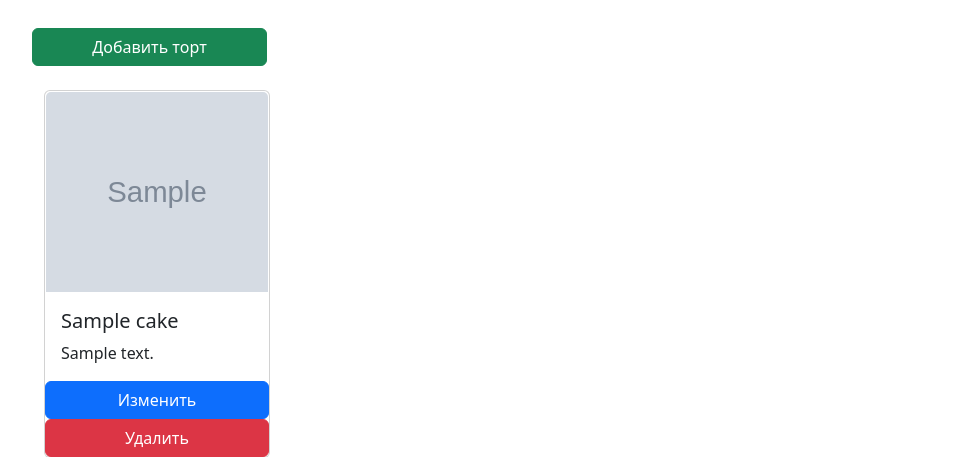
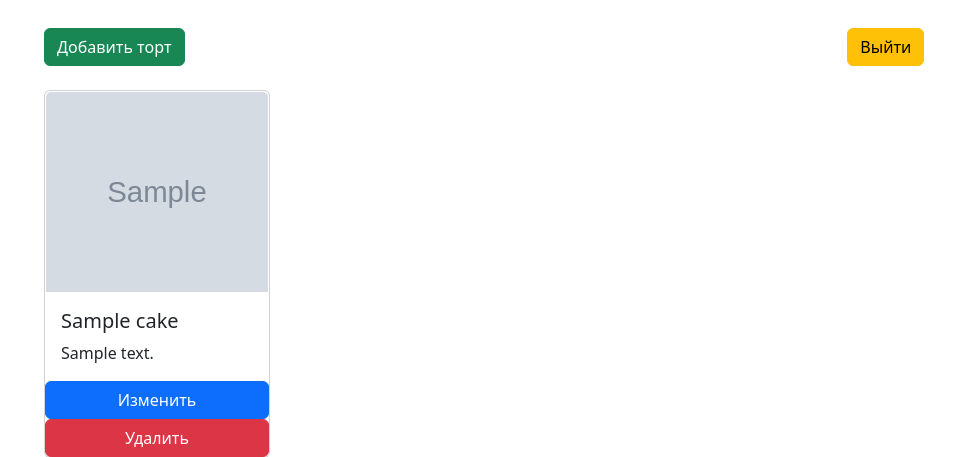
Before and after one commit to megapolys/kateteria, a Flask app: template templates/admin.html in a window 1280 px wide. Shown: the part 72-529 px from the top of the page, without its empty margins (126-1081 px from the left). Run offline with Flask 2, Linux system fonts and the light colour scheme; the template is opened without the code that fills it: values that come from a table or form of the project are taken from there, most other values are stand-ins (such as "Sample title", 1, 10 or a date in 2020); grey boxes marked "Sample" are stand-in pictures; parts of the project's set-up code (start-up, migrations or seed data) failed here and were passed over.

Commit message:
logout button

```diff
--- a/main.py
+++ b/main.py
@@ -90,7 +90,11 @@ def feedback():
 @app.route('/admin_login', methods=['GET', 'POST'])
 def admin_login():
     if current_user.is_authenticated:
-        return redirect('/admin')
+        if request.args.get('action', None) == 'logout':
+            logout_user()
+            return redirect('/admin_login')
+        else:
+            return redirect('/admin')
 
     login_form = AdminLoginForm()
     if login_form.validate_on_submit():
--- a/templates/admin.html
+++ b/templates/admin.html
@@ -3,10 +3,16 @@
 
 {% block content %}
     <div class="container start-50" style="padding: 100px 100px 100px 100px;">
-        <div class="row col-3">
-            <button type="button" class="btn btn-success" data-bs-toggle="modal" data-bs-target="#createCakeForm">
-                Добавить торт
-            </button>
+        <div class="row">
+            <div class="col-10">
+                <button type="button" class="btn btn-success" data-bs-toggle="modal"
+                        data-bs-target="#createCakeForm">
+                    Добавить торт
+                </button>
+            </div>
+            <div class="col-2">
+                <a href="/admin_login?action=logout" role="button" class="btn btn-warning">Выйти</a>
+            </div>
         </div>
         <div class="row g-4 gy-3 mt-0">
             {% for cake in cakes %}
@@ -29,11 +35,11 @@
                         {{ form.csrf_token() }}
                         <div class="mb-3">
                             {{ form.title.label(class="visually-hidden") }}
-                            {{ form.title(placeholder=form.title.label.text) }}
+                            {{ form.title(placeholder=form.title.label.text,class="w-100") }}
                         </div>
                         <div class="mb-3">
                             {{ form.description.label(class="visually-hidden") }}
-                            {{ form.description(placeholder=form.description.label.text) }}
+                            {{ form.description(placeholder=form.description.label.text,class="w-100") }}
                         </div>
                         <div class="mb-3">
                             {{ form.images.label(class="visually-hidden") }}
```
